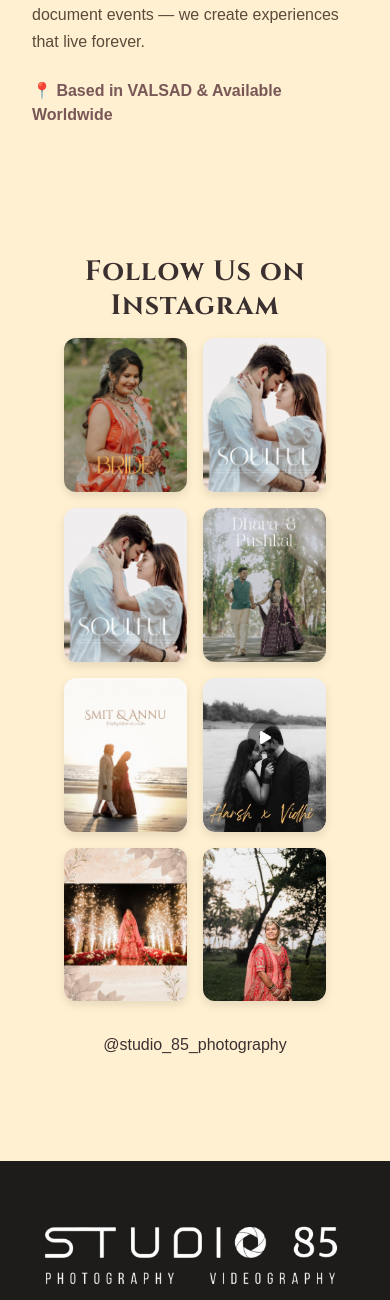
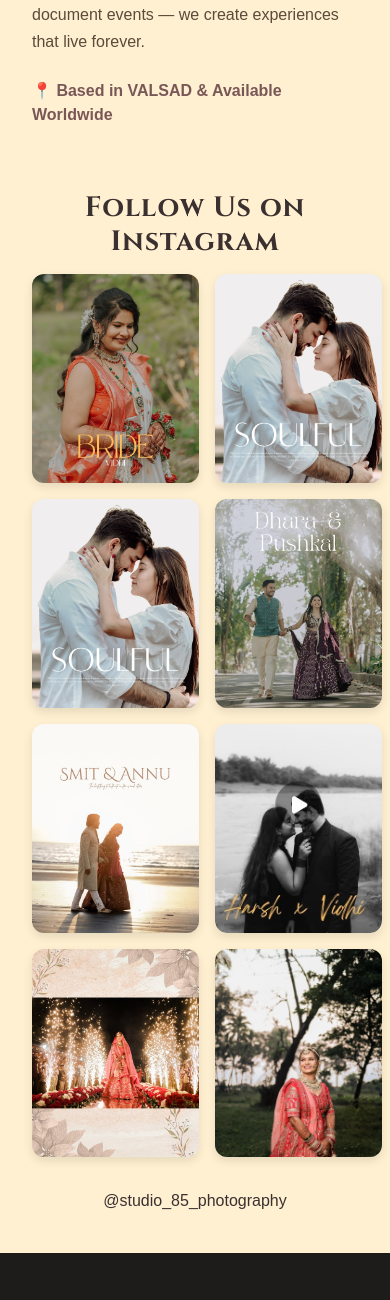
Before and after one commit to Harshv8866/Studio_85, a Django app: page / in a window 390 px wide. Shown: the part 4004-5304 px from the top of the page. Run offline with Django 5.2, Linux system fonts and the light colour scheme; some web fonts are replaced.

Commit message:
Initial commit

```diff
--- a/main/static/main/css/style.css
+++ b/main/static/main/css/style.css
@@ -417,7 +417,13 @@
 @media (max-width: 767px) {
   .instagram-grid {
     grid-template-columns: repeat(2, 1fr);
+    width: 350px;
   }
+  .instagram-section {
+  padding: 0px;
+  background-color: #FFF0D1;
+  text-align: center;
+}
 }
 
 /* Image container */
```
